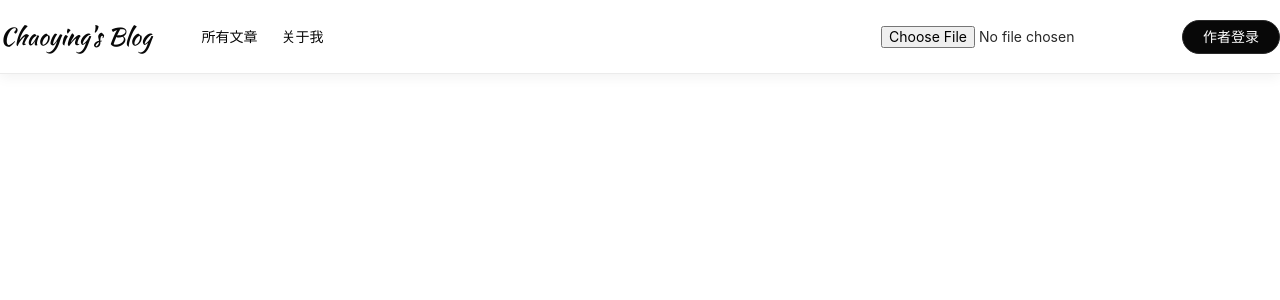
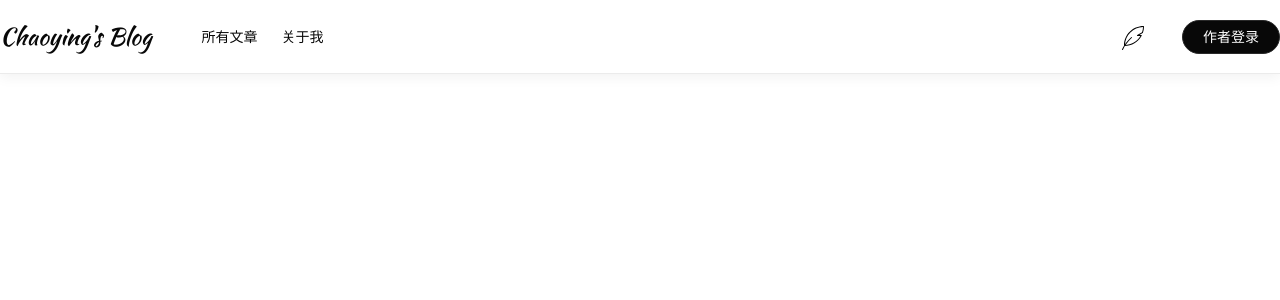
Before and after one commit to Chaoyingz/chaoying.dev, a Python web app: template app/templates/layout.html in a window 1280 px wide. Shown: the top 300 px of the page. Run offline with Jinja, Linux system fonts and the light colour scheme; the template is opened without the code that fills it, so the values that code supplies are empty.

Commit message:
feat: add upload post form style

```diff
--- a/app/api/routes/posts.py
+++ b/app/api/routes/posts.py
@@ -3,14 +3,14 @@ from starlette.requests import Request
 from starlette.responses import JSONResponse, RedirectResponse
 from starlette.routing import Router
 
-from app.core.config import templates
+from app.core.config import config
 from app.models.posts import Post
 
 router = Router()
 
 
 async def index(request: Request) -> JSONResponse:
-    return templates.TemplateResponse("pages/index.html", {"request": request})
+    return config.templates.TemplateResponse("pages/index.html", {"request": request})
 
 
 async def upload_post(request: Request) -> RedirectResponse:
--- a/app/api/routes/url.py
+++ b/app/api/routes/url.py
@@ -2,12 +2,12 @@ from starlette.routing import Mount, Route
 from starlette.staticfiles import StaticFiles
 
 from app.api.routes import posts
-from app.core.config import STATIC_DIR
+from app.core.config import config
 
 routes = [
     Route("/", endpoint=posts.index, name="index"),
     Route(
         "/upload_post", endpoint=posts.upload_post, methods=["POST"], name="upload_post"
     ),
-    Mount("/static", app=StaticFiles(directory=STATIC_DIR), name="static"),
+    Mount("/static", app=StaticFiles(directory=config.static_dir), name="static"),
 ]
--- a/app/core/events.py
+++ b/app/core/events.py
@@ -3,11 +3,13 @@ from typing import Any, Callable
 from loguru import logger
 from starlette.applications import Starlette
 
+from app.core.logging import init_logger
 from app.db.events import connect_to_db
 
 
 def create_start_app_handler(app: Starlette) -> Callable[..., Any]:
     async def start_app() -> None:
+        await init_logger()
         await connect_to_db(app)
 
     return start_app
--- a/app/db/events.py
+++ b/app/db/events.py
@@ -2,14 +2,14 @@ from loguru import logger
 from starlette.applications import Starlette
 from tortoise.contrib.starlette import register_tortoise
 
-from app.core.config import DATABASE_URL
+from app.core.config import config
 
 
 async def connect_to_db(app: Starlette) -> None:
     logger.info("Connecting to database...")
     register_tortoise(
         app,
-        db_url=str(DATABASE_URL),
+        db_url=str(config.database_url),
         modules={"models": ["app.models.posts"]},
         generate_schemas=True,
     )
--- a/app/main.py
+++ b/app/main.py
@@ -1,12 +1,12 @@
 from starlette.applications import Starlette
 
 from app.api.routes.url import routes
-from app.core.config import DEBUG
+from app.core.config import config
 from app.core.events import create_start_app_handler
 
 
 def get_application() -> Starlette:
-    application = Starlette(debug=DEBUG, routes=routes)
+    application = Starlette(debug=config.debug, routes=routes)
     application.add_event_handler("startup", create_start_app_handler(application))
     application.add_event_handler("shutdown", create_start_app_handler(application))
     return application
--- a/app/static/css/components/header.css
+++ b/app/static/css/components/header.css
@@ -37,8 +37,43 @@ header {
   display: flex;
 }
 
+.header-right-upload {
+  position: relative;
+  height: 34px;
+  width: 34px;
+  margin-right: 16px;
+  cursor: pointer;
+}
+
+.header-right-upload label {
+  position: absolute;
+  top: 0;
+  left: 0;
+  height: 34px;
+  width: 34px;
+  cursor: pointer;
+}
+
+.header-right-upload input[type="file"] {
+  display: none;
+}
+
+.header-right-upload img {
+  visibility: visible;
+  position: absolute;
+  top: 6px;
+  left: 5px;
+  height: 24px;
+  width: 24px;
+}
+
+.header-right-upload button {
+  cursor: pointer;
+}
+
 .header-right-login {
   display: block;
+  margin-left: 16px;
   height: 32px;
   line-height: 32px;
   padding: 0 20px;
--- a/app/static/css/pages/index.css
+++ b/app/static/css/pages/index.css
@@ -8,7 +8,7 @@
 }
 
 .index-split {
-  min-height: 100vh;
+  min-height: calc(100vh - 114px);
   margin-right: 56px;
   border-right: 1px solid rgba(230, 230, 230, 1);
   padding-right: 56px;
--- /dev/null
+++ b/app/static/js/layout.js
@@ -0,0 +1,11 @@
+var app = new Vue({
+  el: "#app",
+  delimiters: ["[[", "]]"],
+  data: {
+    components: {
+      header: {
+        post: "",
+      },
+    },
+  },
+});
--- a/app/templates/components/header.html
+++ b/app/templates/components/header.html
@@ -1,6 +1,12 @@
 {% block style %}
 <link
   href="{{ url_for('static', path='/css/components/header.css') }}"
+  rel="stylesheet"
+/>
+<link rel="preconnect" href="https://fonts.googleapis.com" />
+<link rel="preconnect" href="https://fonts.gstatic.com" crossorigin />
+<link
+  href="https://fonts.googleapis.com/css2?family=Kaushan+Script&display=swap"
   rel="stylesheet"
 />
 {% endblock %} {% block header %}
@@ -20,18 +26,29 @@
         action="{{ url_for('upload_post') }}"
         method="post"
         enctype="multipart/form-data"
+        class="header-right-upload"
       >
-        <input type="file" accept=".md" name="post_file" />
+        <label v-show="!components.header.post" title="上传文章">
+          <input
+            type="file"
+            accept=".md"
+            name="post_file"
+            v-model="components.header.post"
+          />
+          <img
+            src="{{ url_for('static', path='/svg/quill.svg') }}"
+            alt="上传文章"
+          />
+        </label>
+        <button type="submit" v-show="components.header.post" title="提交文章">
+          <img
+            src="{{ url_for('static', path='/svg/refresh.svg') }}"
+            alt="提交文章"
+          />
+        </button>
       </form>
       <a class="header-right-login" href="">作者登录</a>
     </div>
   </div>
 </header>
-{% endblock %} {% block script %}
-<link rel="preconnect" href="https://fonts.googleapis.com" />
-<link rel="preconnect" href="https://fonts.gstatic.com" crossorigin />
-<link
-  href="https://fonts.googleapis.com/css2?family=Kaushan+Script&display=swap"
-  rel="stylesheet"
-/>
-{% endblock %}
+{% endblock %} {% block script %} {% endblock %}
--- a/app/templates/layout.html
+++ b/app/templates/layout.html
@@ -19,8 +19,11 @@
     {% block style %}{% endblock %}
   </head>
   <body>
-    {% block header %} {% include "./components/header.html" %} {% endblock %}
-    <main>{% block body %}{% endblock %}</main>
-    {% block script %}{% endblock %}
+    <div id="app">
+      {% block header %} {% include "./components/header.html" %} {% endblock %}
+      <main>{% block body %}{% endblock %}</main>
+    </div>
+    <script src="https://cdn.jsdelivr.net/npm/vue@2"></script>
+    <script src="{{ url_for('static', path='/js/layout.js') }}"></script>
   </body>
 </html>
```
Also changed, not shown: app/core/config.py (+16 -24 lines), app/core/logging.py (+15 -0 lines), app/core/messages.py (added, +18 -0 lines), app/static/svg/quill.svg (added), app/static/svg/refresh.svg (added).
